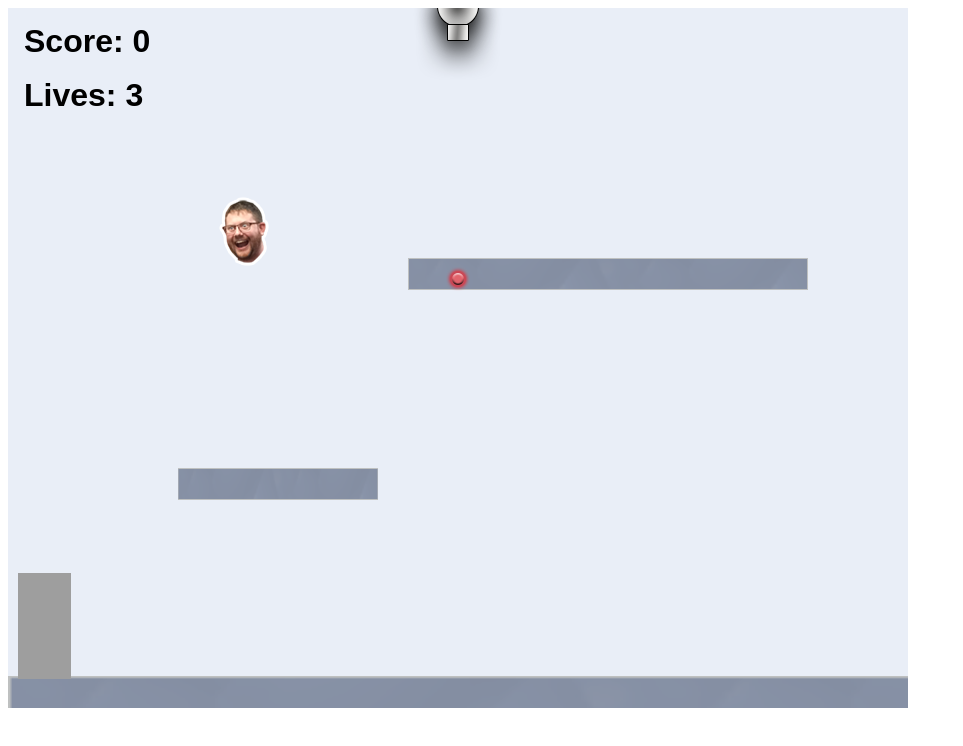
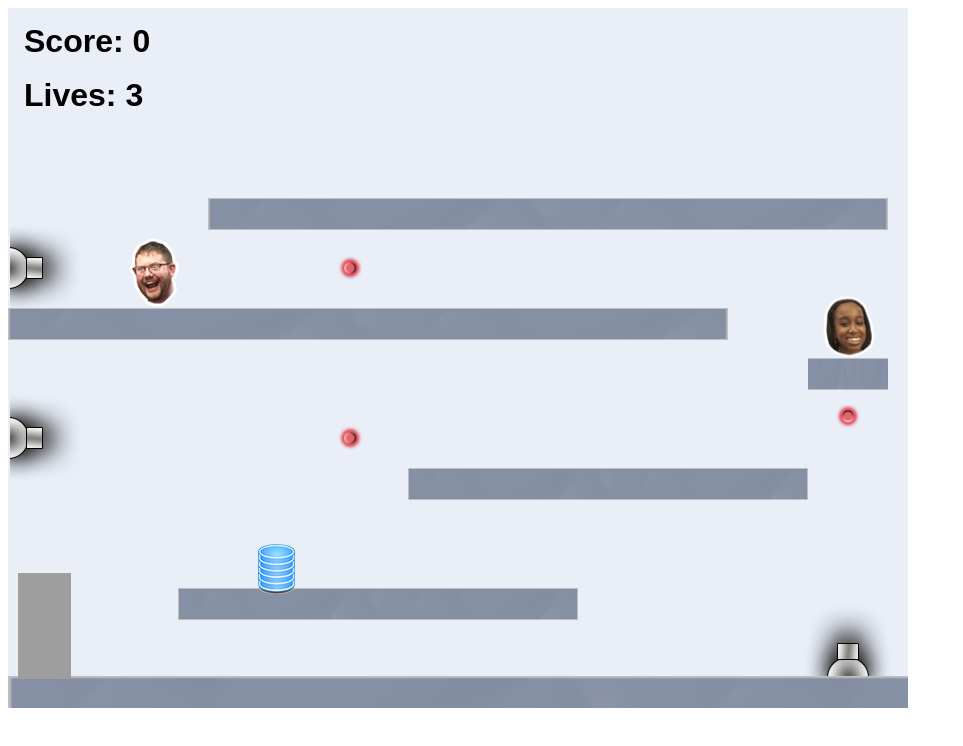
Before and after one commit to brysonroy/brysonroy.github.io, a website: page projects/platformer/index.html in a window 1280 px wide. Shown: the whole page, without its empty margins (0-963 px from the left). Drawn offline with Linux system fonts and the light colour scheme; animation ran at ten frames a second.

Commit message:
add platforms and collectables to game

```diff
--- a/projects/platformer/js/init/cannon.js
+++ b/projects/platformer/js/init/cannon.js
@@ -27,7 +27,9 @@
         // ALL YOUR CODE GOES BELOW HERE ///////////////////////////////////////
 
         // example:
-        createCannon("top", 450);
+        createCannon("left", 430);
+        createCannon("left", 260);
+        createCannon("bottom", 840);
 
 
         // ALL YOUR CODE GOES ABOVE HERE ///////////////////////////////////////
--- a/projects/platformer/js/init/collectable.js
+++ b/projects/platformer/js/init/collectable.js
@@ -37,7 +37,9 @@
         // ALL YOUR CODE GOES BELOW HERE ///////////////////////////////////////
 
         // example:
-        createCollectable(type.steve, 200, 170, 6, 0.7);
+        createCollectable(type.steve, 110, 215, 100, 0);
+        createCollectable(type.db, 250, 520, 100, 0);
+        createCollectable(type.grace, 810, 280, 100, 0);
 
 
 
--- a/projects/platformer/js/init/platform.js
+++ b/projects/platformer/js/init/platform.js
@@ -36,9 +36,11 @@
          */
         createPlatform(0, game.world.height - 32, 3, 2);    // DO NOT DELETE
 
-        // example:
-        createPlatform(400, 250);
-        createPlatform(170, 460, 0.5);
+        createPlatform(170, 580);
+        createPlatform(400, 460);
+        createPlatform(800, 350, 0.2);
+        createPlatform(0, 300, 1.8);
+        createPlatform(200, 190, 1.7);
 
         // ALL YOUR CODE GOES ABOVE HERE ///////////////////////////////////////
         ////////////////////////////////////////////////////////////////////////
```
Also changed, not shown: portfolio.html (+1 -1 lines).
